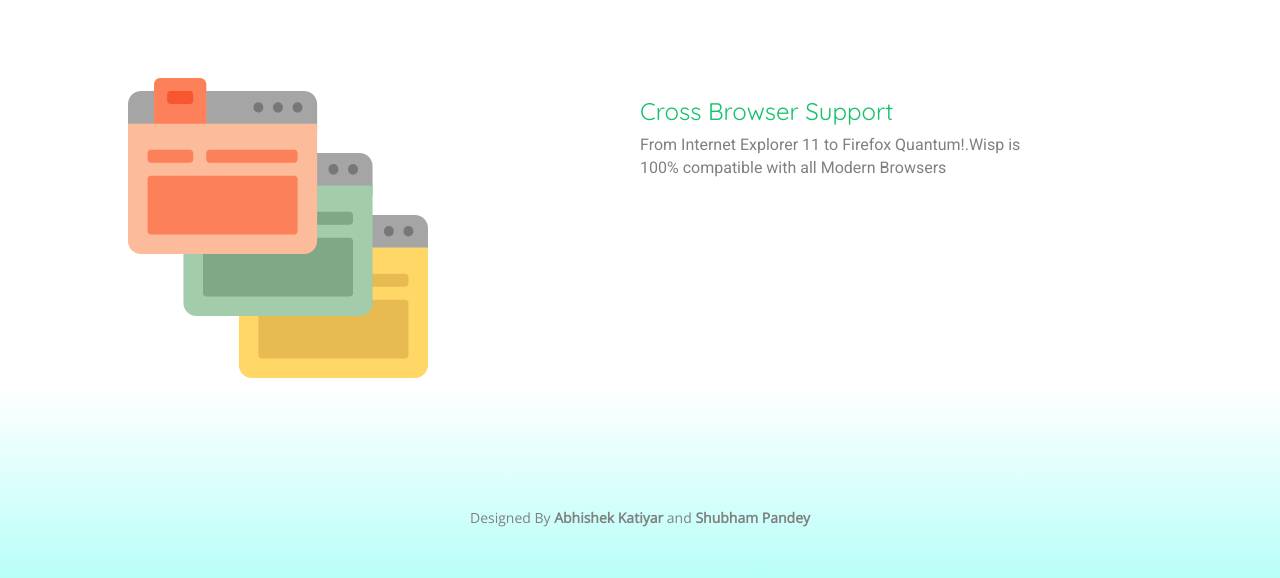
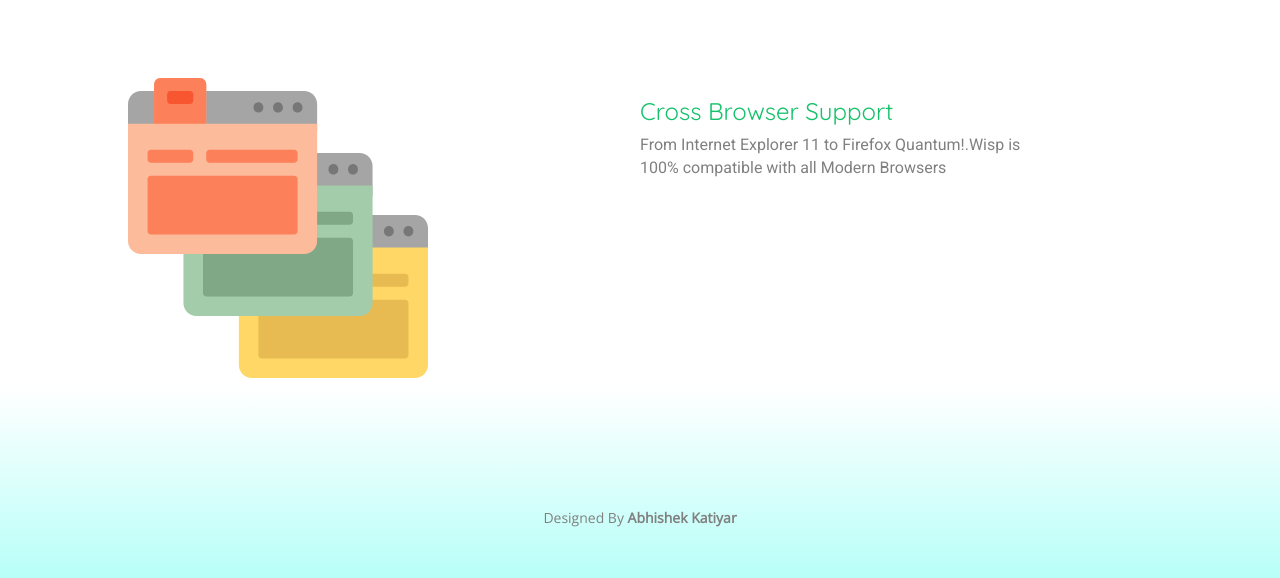
Before and after one commit to abhishekkatiyar/Wisp, a plain HTML site: page index.html in a window 1280 px wide. Shown: the part 2072-2650 px from the top of the page. Drawn offline with nearby package versions, Linux system fonts and the light colour scheme.

Commit message:
Update index.html

```diff
--- a/index.html
+++ b/index.html
@@ -115,7 +115,7 @@
         </div>
         <div class="footerSection">
             <div class="footer">
-            <p style="text-align: center; position: relative; top: 70%; transform: translateY(-50%); font-family: Open Sans; color: grey;">Designed By <b>Abhishek Katiyar</b> and <b>Shubham Pandey</b></p>
+            <p style="text-align: center; position: relative; top: 70%; transform: translateY(-50%); font-family: Open Sans; color: grey;">Designed By <b>Abhishek Katiyar</b></p>
         </div>
         </div>
 
```
